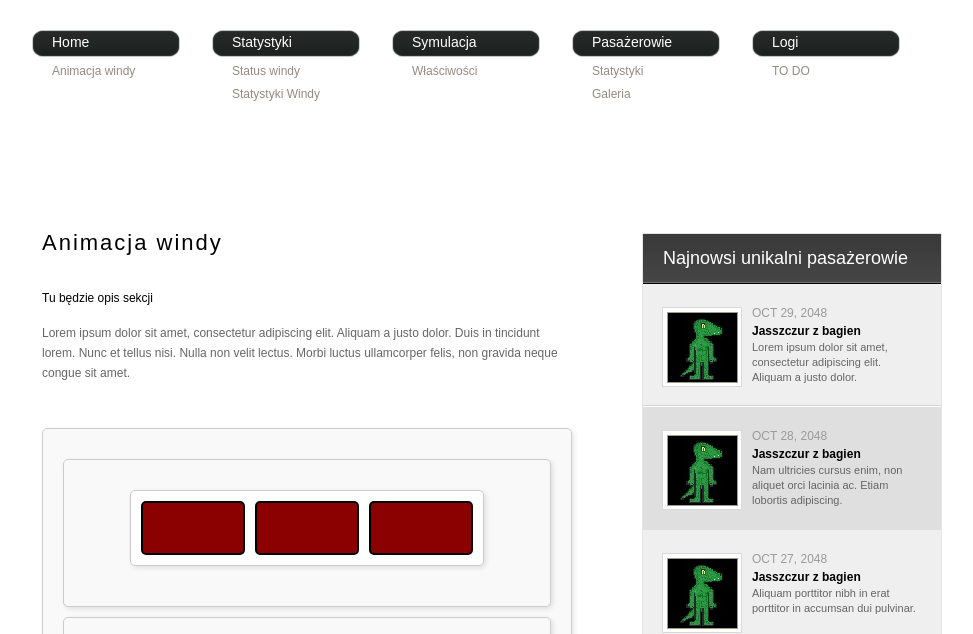
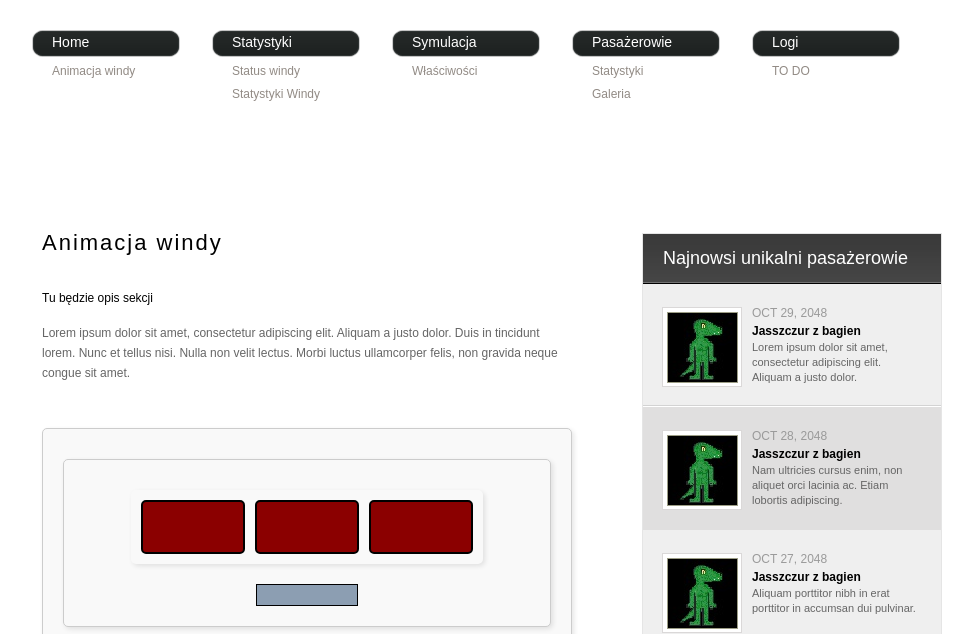
Before and after one commit to Scrooman/Winda_strona, a plain HTML site: page index.html in a window 1280 px wide. Shown: the top 634 px of the page, without its empty margins (148-1121 px from the left). Drawn offline with Linux system fonts and the light colour scheme; no server answers.

Commit message:
Update templatemo_style.css

```diff
--- a/templatemo_style.css
+++ b/templatemo_style.css
@@ -74,7 +74,7 @@ body {
     gap: 10px; /* Odstęp między elementami */
     padding: 10px; /* Wewnętrzny odstęp */
     margin: 10px 0; /* Zewnętrzny odstęp */
-    background-color: #ffffff; /* Kolor tła */
+    background-color: rgb(140, 158, 178)
     border: 1px solid #ccc; /* Obramowanie */
     border-radius: 5px; /* Zaokrąglenie rogów */
     box-shadow: 2px 2px 5px rgba(0, 0, 0, 0.1); /* Cień */
@@ -338,7 +338,10 @@ h1 {
     display: flex;
     flex-wrap: wrap;
     justify-content: space-between;
-	width: 80px;
+    width: 80px;
+    border: 1px solid #000;
+    padding: 10px;
+    background-color: rgb(140, 158, 178)
 }
 
 /* Styl dla pojedynczej sekcji */
```
